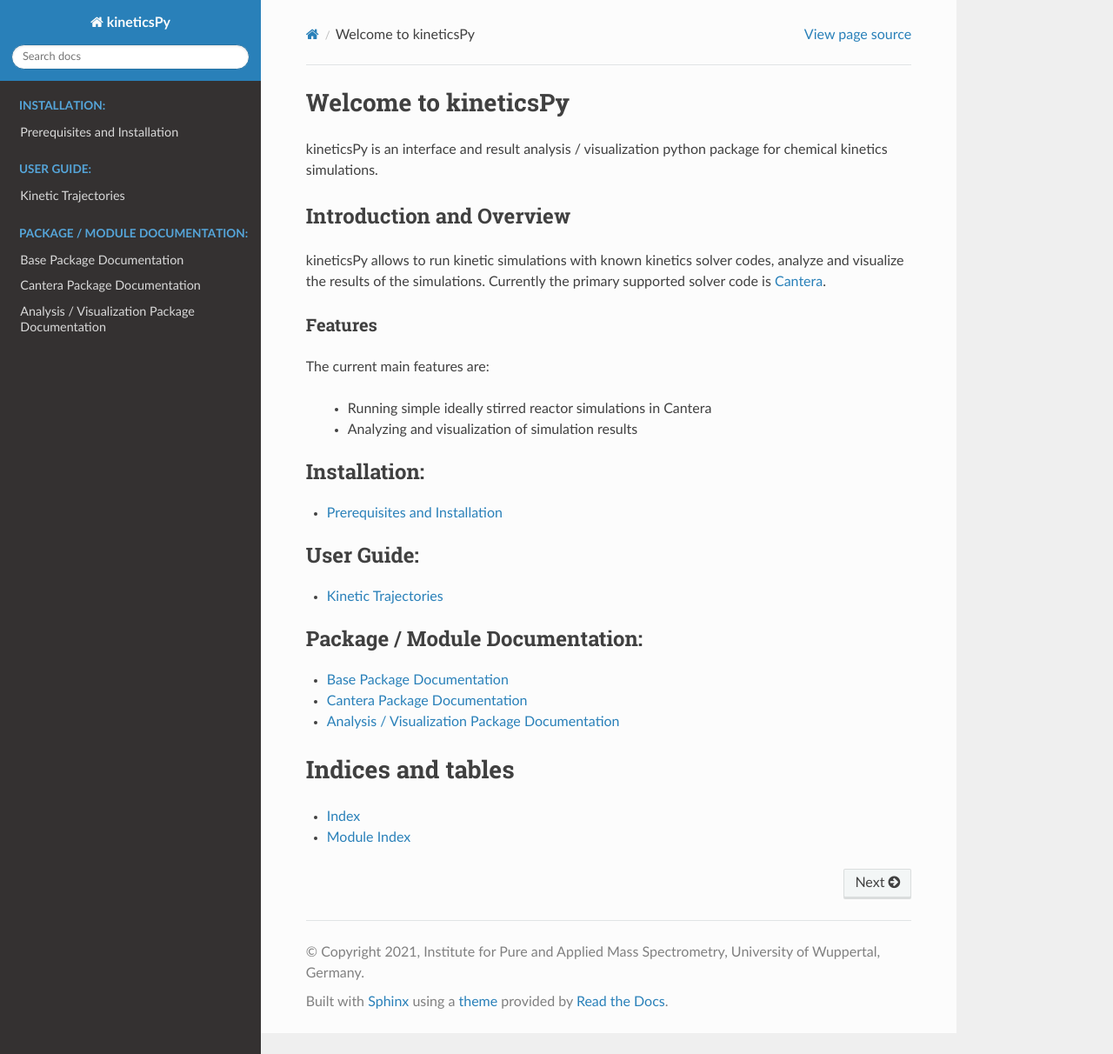
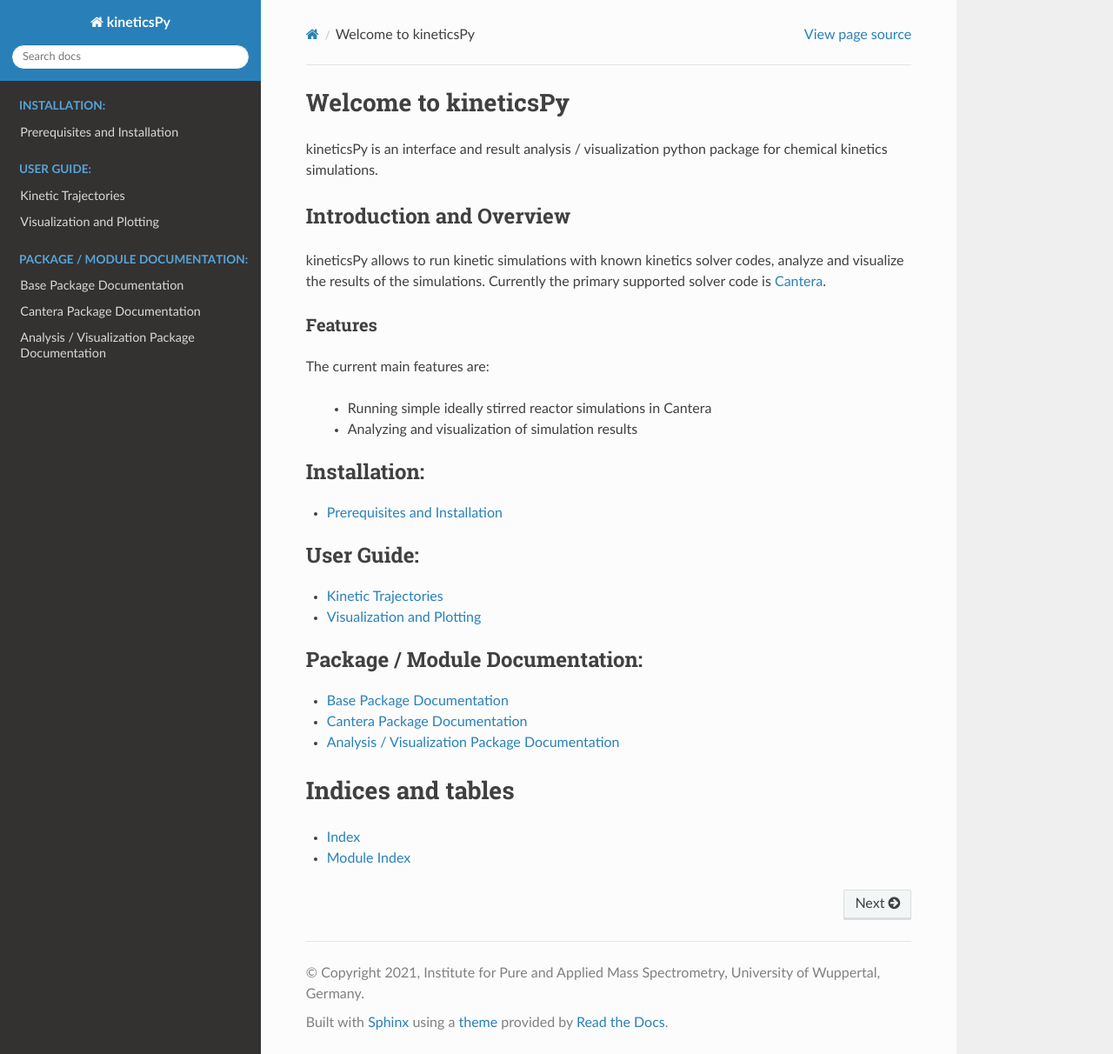
Before and after one commit to IPAMS/kineticsPy, a Sphinx documentation site: the page built from docs/index.rst, in a window 1280 px wide and 1212 px high. Shown: the whole window at 87% size. Built offline with Sphinx 7.4.7 and the Read the Docs theme 2.0.0, drawn with Linux system fonts in a browser that asks for light colours.

Commit message:
Adss skeleton user guide for visualization / plotting module

```diff
--- a/docs/index.rst
+++ b/docs/index.rst
@@ -30,6 +30,7 @@ The current main features are:
     :caption: User Guide:
 
     usersguide/trajectory
+    usersguide/visualization
 
 .. toctree::
     :maxdepth: 1
--- /dev/null
+++ b/docs/usersguide/visualization.rst
@@ -0,0 +1,7 @@
+.. _usersguide-visualization:
+
+==========================
+Visualization and Plotting
+==========================
+
+todo: Visualization Users guide
```
